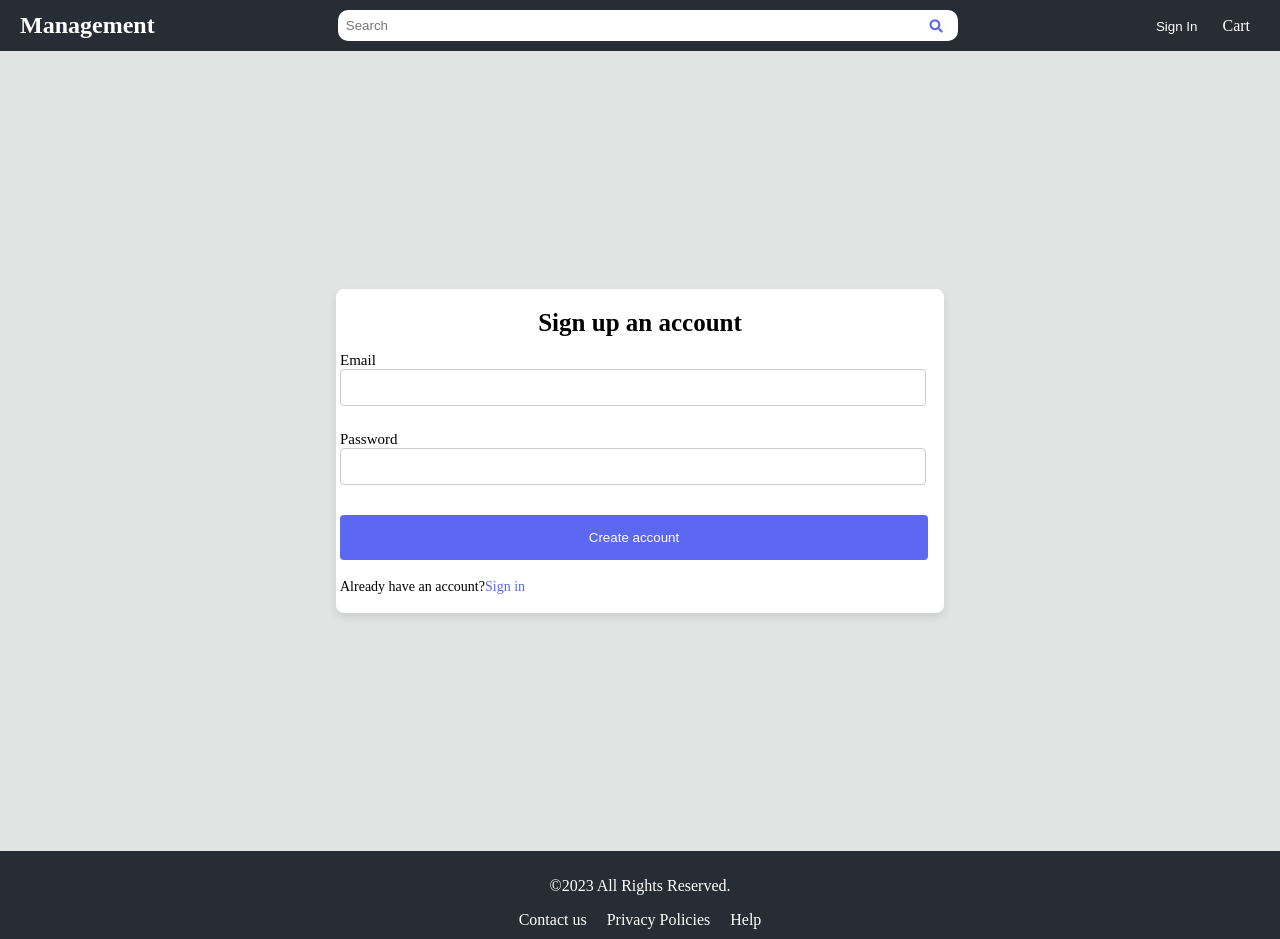
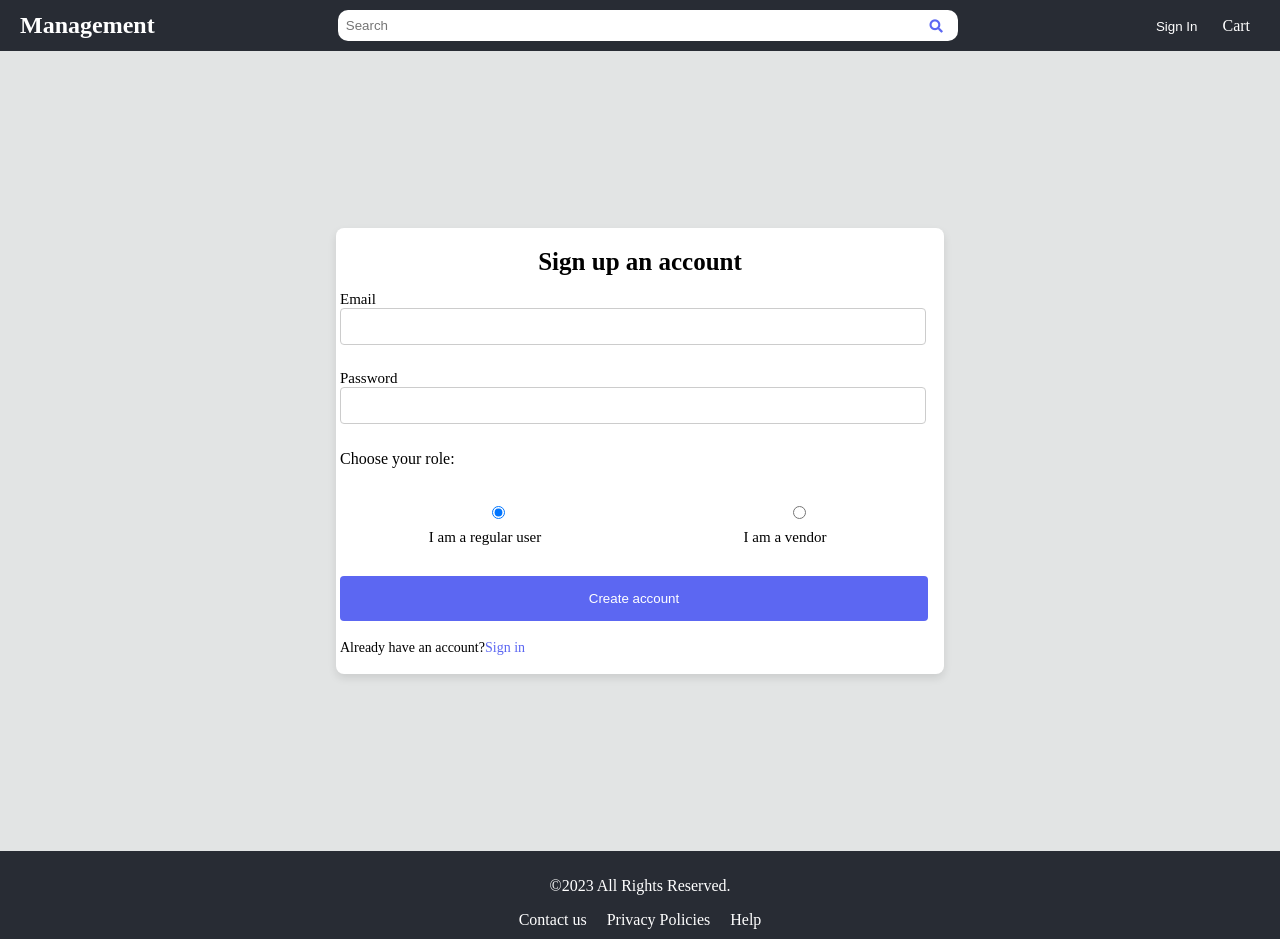
Before and after one commit to GavinStevensHoboken/Chuwa, a React (Vite) app in the folder Chuwa Project-A/ManageApp/: page /signup in a window 1280 px wide. Built offline with nearby package versions, Linux system fonts and the light colour scheme; no server answers.

Commit message:
1.add user constant to classify a user ( regular or vendor )

```diff
--- a/Chuwa Project-A/ManageApp/src/login/login.css
+++ b/Chuwa Project-A/ManageApp/src/login/login.css
@@ -1,4 +1,4 @@
-.login-container{
+.login-container {
     display: flex;
     flex-direction: column;
     justify-content: center;
@@ -56,7 +56,7 @@
     position: absolute;
 }
 
-.password-container button:hover{
+.password-container button:hover {
     text-decoration: underline;
 }
 
@@ -85,6 +85,12 @@
 .options a {
     color: #5c67f2;
     text-decoration: none;
+}
+
+.radio-group {
+    display: flex;
+    justify-content: space-around;
+    margin: 20px 0 10px 0;
 }
 
 @media (max-height: 800px) {
--- a/Chuwa Project-A/ManageApp/src/login/login.jsx
+++ b/Chuwa Project-A/ManageApp/src/login/login.jsx
@@ -10,7 +10,7 @@ function Login() {
     const [password, setPassword] = useState('');
     const [passwordShown, setPasswordShown] = useState(false);
     const dispatch = useDispatch();
-
+    const [user, setUser] = useState(null);
 
     useEffect(() => {
         console.log("Component did mount");
@@ -43,12 +43,16 @@ function Login() {
                 'Content-Type': 'application/json',
             },
         });
-        console.log(email, password)
         if (response.ok) {
             const data = await response.json();
             document.cookie = `token=${data.token};path=/;max-age=2592000`;
-            dispatch(loginAction());
-            navigate('/main');
+            setUser(data.user);
+            //dispatch(loginAction());
+            if(user.vendor){
+                navigate('/main_v');
+            }else{
+                navigate('/main_r');
+            }
         } else {
             alert('Login Failed')
         }
--- a/Chuwa Project-A/ManageApp/src/sign up/Sign up.css
+++ b/Chuwa Project-A/ManageApp/src/sign up/SignUp.css
@@ -1,4 +1,4 @@
-.sign-up-container{
+.sign-up-container {
     display: flex;
     flex-direction: column;
     justify-content: center;
@@ -63,7 +63,7 @@
     position: absolute;
 }
 
-.sign-up-password-container button:hover{
+.sign-up-password-container button:hover {
     text-decoration: underline;
 }
 
--- a/Chuwa Project-A/ManageApp/src/sign up/SignUp.jsx
+++ b/Chuwa Project-A/ManageApp/src/sign up/SignUp.jsx
@@ -1,7 +1,7 @@
-import { useState, useEffect} from 'react'
+import {useState, useEffect} from 'react'
 import {useNavigate} from 'react-router-dom'
 import validator from 'validator'
-import './Sign up.css'
+import './SignUp.css'
 
 function SignUp() {
 
@@ -10,31 +10,27 @@ function SignUp() {
     }, []);
 
     const navigate = useNavigate();
-  const [email,setEmail] = useState('');
-  const [password,setPassword] = useState('');
+    const [email, setEmail] = useState('');
+    const [password, setPassword] = useState('');
     const [errors, setErrors] = useState('');
 
     const validate = () => {
         let tempErrors = {email: '', password: ''};
-    if(!email){
+        if (!email) {
             tempErrors.email = 'Email is required';
-    }else if(!validator.isEmail(email)){
+        } else if (!validator.isEmail(email)) {
             tempErrors.email = 'Invalid email';
         }
 
-    if(!password){
+        if (!password) {
             tempErrors.password = 'Password is required';
-    }
-    else if (password.length < 8) {
+        } else if (password.length < 8) {
             tempErrors.password = 'Password must be at least 8 characters';
-    }
-    else if (!/[A-Z]/.test(password)) {
+        } else if (!/[A-Z]/.test(password)) {
             tempErrors.password = 'Password must contain at least one uppercase letter';
-    }
-    else if (!/[a-z]/.test(password)) {
+        } else if (!/[a-z]/.test(password)) {
             tempErrors.password = 'Password must contain at least one lowercase letter';
-    }
-    else if (!/[0-9]/.test(password)) {
+        } else if (!/[0-9]/.test(password)) {
             tempErrors.password = 'Password must contain at least one digit';
         }
 
@@ -44,10 +40,12 @@ function SignUp() {
 
     const HandleSubmit = async (event) => {
         event.preventDefault();
-    if (validate()){
+        const selectedRole = document.querySelector('input[name="role"]:checked').value;
+        const isVendor = selectedRole == "vendor";
+        if (validate()) {
             const response = await fetch('http://localhost:3000/api/signup', {
                 method: 'POST',
-        body: JSON.stringify({ email, password }),
+                body: JSON.stringify({email, password, isVendor}),
                 headers: {
                     'Content-Type': 'application/json',
                 },
@@ -83,6 +81,15 @@ function SignUp() {
                             />
                             {errors.password && <div className="error">{errors.password}</div>}
                         </div>
+                        <p>Choose your role:</p>
+                        <div className="radio-group">
+                            <label>
+                                <input type="radio" id="user" name="role" value="user" defaultChecked /> I am a regular user
+                            </label>
+                            <label>
+                                <input type="radio" id="vendor" name="role" value="vendor" /> I am a vendor
+                            </label>
+                        </div>
                         <button type="sumbit" className="sign-up-button">Create account</button>
                     </form>
                     <div className="sign-up-options">
```
Also changed, not shown: 1 other file (tests, documents, lock files or other folders). Lines whose indentation alone changed are shown as unchanged.
